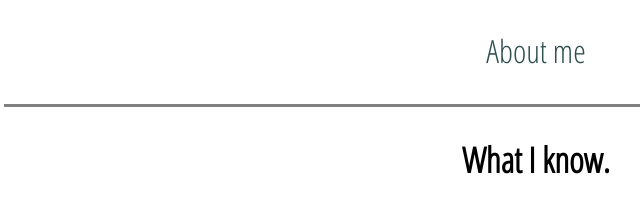
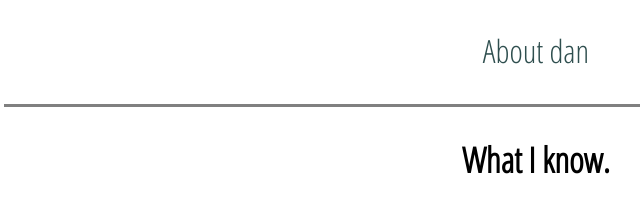
Before and after one commit to dannroberts/portfolio-, a plain HTML site: page index.html in a window 1280 px wide. Shown: the part 473-672 px from the top of the page, 104-744 px from the left. Drawn offline with Linux system fonts and the light colour scheme.

Commit message:
changed heading

```diff
--- a/index.html
+++ b/index.html
@@ -14,7 +14,7 @@
                     <img src="images/DR.jpg">
                     <h1>Daniel Robertson</h1>
                     <p><mark>Junior Developer</mark></p>
-                    <p>About me</p>
+                    <p>About dan</p>
                 <div>
             </section>
             <section id="skills">
```
